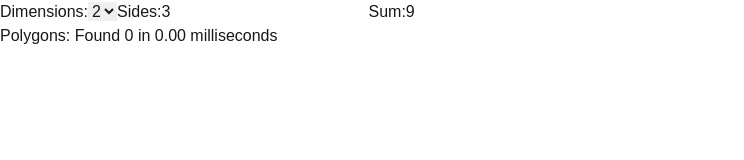
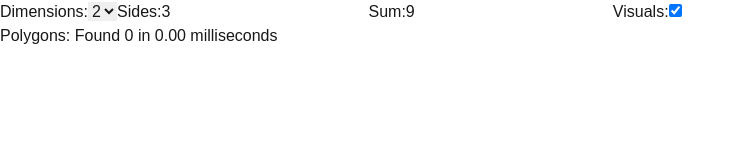
Before and after one commit to Al-Esku/polygons, a Next.js app: page / in a window 1280 px wide. Shown: the top 160 px of the page, without its empty margins (0-744 px from the left). Built offline with nearby package versions, Linux system fonts and the light colour scheme.

Commit message:
Added a toggle to turn off visuals

```diff
--- a/src/app/page.tsx
+++ b/src/app/page.tsx
@@ -93,6 +93,7 @@ export default function Home() {
     const [polygons, setPolygons] = React.useState<number[][][]>([])
     const [time, setTime] = React.useState(0)
     const [vertices, setVertices] = React.useState<number[][]>([])
+    const [visuals, setVisuals] = React.useState<boolean>(true)
 
     const points = ((radius: number) => {
         const angle = 360 / sides
@@ -286,10 +287,13 @@ export default function Home() {
             </>}
             <label>Sum:</label>
             <input className={"ml-2 px-1 mr-6 border border-black"} value={sum} type={"number"} onInput={event => setSum(+event.currentTarget.value)}/>
+            <label>Visuals:</label>
+            <input type={"checkbox"} className={"ml-2 px-1 mr-6 border border-black"} checked={visuals} onChange={event => setVisuals(event.currentTarget.checked)}/>
+
             <div>
                 Polygons: Found {dimensions === 2 ? polygons.length : vertices.length} in {time.toFixed(2)} milliseconds
             </div>
-            {dimensions === 2 ? <div className={"flex flex-wrap"}>
+            {visuals && (dimensions === 2 ? <div className={"flex flex-wrap"}>
                 {polygons.map((poly, index) => {
                     //console.warn(poly)
                     return <div key={index} id={index.toString()}>
@@ -333,7 +337,7 @@ export default function Home() {
                         </Canvas>
                     </div>
                 })}
-            </div>}
+            </div>)}
         </div>
     );
 }
```
